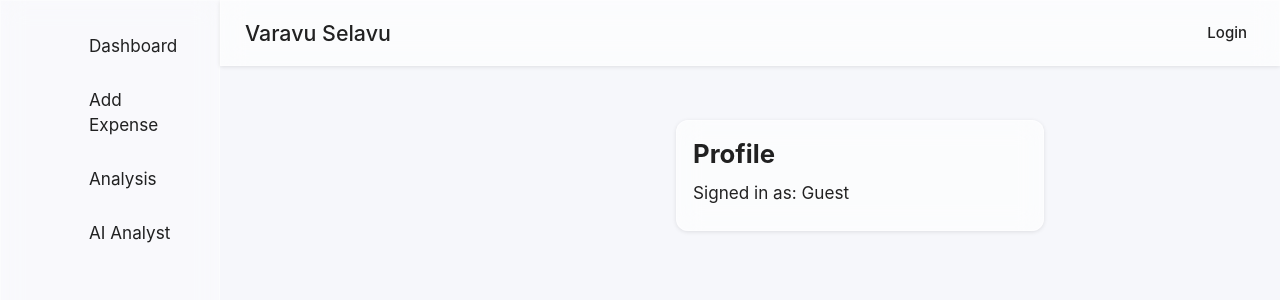
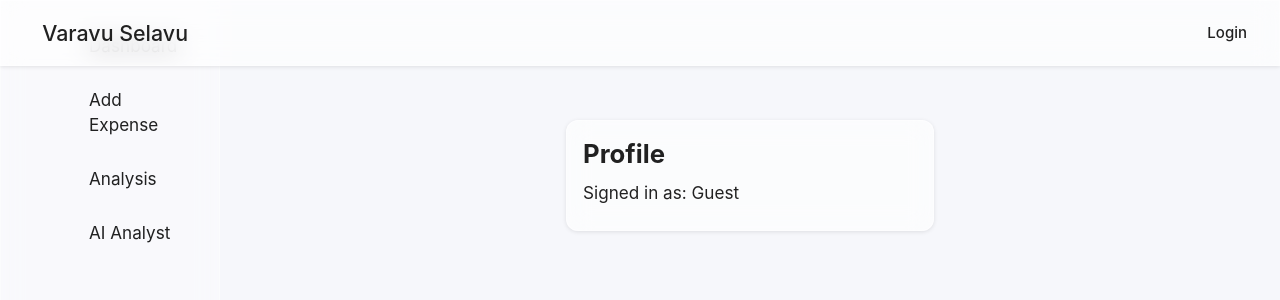
Before and after one commit to Rajeskumar/VaravuSelavuSeyali, a React (Create React App) app in the folder varavu_selavu_ui/: page /profile in a window 1280 px wide. Shown: the top 300 px of the page. Built offline with nearby package versions, Linux system fonts and the light colour scheme; some icons are missing.

Commit message:
Restore full-width app bar with icon

```diff
--- a/varavu_selavu_ui/src/App.tsx
+++ b/varavu_selavu_ui/src/App.tsx
@@ -5,12 +5,12 @@ import AppBar from '@mui/material/AppBar';
 import Toolbar from '@mui/material/Toolbar';
 import Typography from '@mui/material/Typography';
 import { ThemeProvider, CssBaseline } from '@mui/material';
+import AccountBalanceWalletIcon from '@mui/icons-material/AccountBalanceWallet';
 import LoginPage from './pages/LoginPage';
 import DashboardPage from './pages/DashboardPage';
 import AddExpensePage from './pages/AddExpensePage';
 import ExpenseAnalysisPage from './pages/ExpenseAnalysisPage';
 import MainLayout from './components/layout/MainLayout';
-import { drawerWidth } from './components/layout/SideNav';
 import Button from '@mui/material/Button';
 import LoginIcon from '@mui/icons-material/Login';
 import UserMenu from './components/layout/UserMenu';
@@ -49,14 +49,13 @@ const AppContent: React.FC = () => {
         color="default"
         sx={{
           zIndex: theme => theme.zIndex.drawer + 1,
-          width: { sm: `calc(100% - ${drawerWidth}px)` },
-          ml: { sm: `${drawerWidth}px` },
           backdropFilter: 'blur(12px)',
           backgroundColor: 'rgba(255,255,255,0.6)',
           boxShadow: '0 1px 4px rgba(0,0,0,0.1)',
         }}
       >
         <Toolbar>
+          <AccountBalanceWalletIcon sx={{ mr: 1 }} />
           <Typography variant="h6" component="div" sx={{ flexGrow: 1 }}>
             Varavu Selavu
           </Typography>
--- a/varavu_selavu_ui/src/components/layout/MainLayout.tsx
+++ b/varavu_selavu_ui/src/components/layout/MainLayout.tsx
@@ -1,7 +1,7 @@
 import React from 'react';
 import Box from '@mui/material/Box';
 import Container from '@mui/material/Container';
-import SideNav, { drawerWidth } from './SideNav';
+import SideNav from './SideNav';
 
 interface Props {
   children: React.ReactNode;
@@ -11,10 +11,7 @@ const MainLayout: React.FC<Props> = ({ children }) => {
   return (
     <Box sx={{ display: 'flex' }}>
       <SideNav />
-      <Container
-        maxWidth="lg"
-        sx={{ ml: `${drawerWidth}px`, flexGrow: 1, pb: 4, pt: 3 }}
-      >
+      <Container maxWidth="lg" sx={{ flexGrow: 1, pb: 4, pt: 3 }}>
         {children}
       </Container>
     </Box>
```
